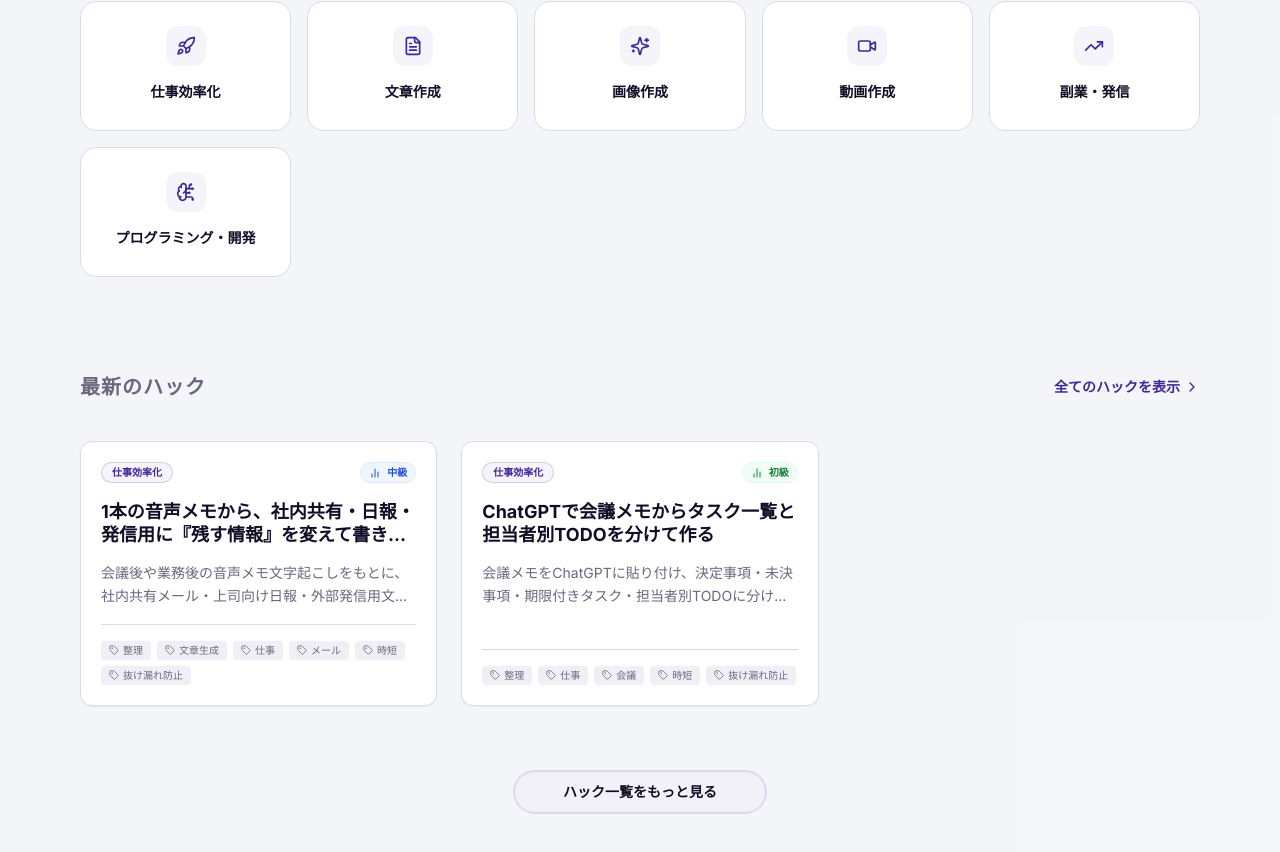
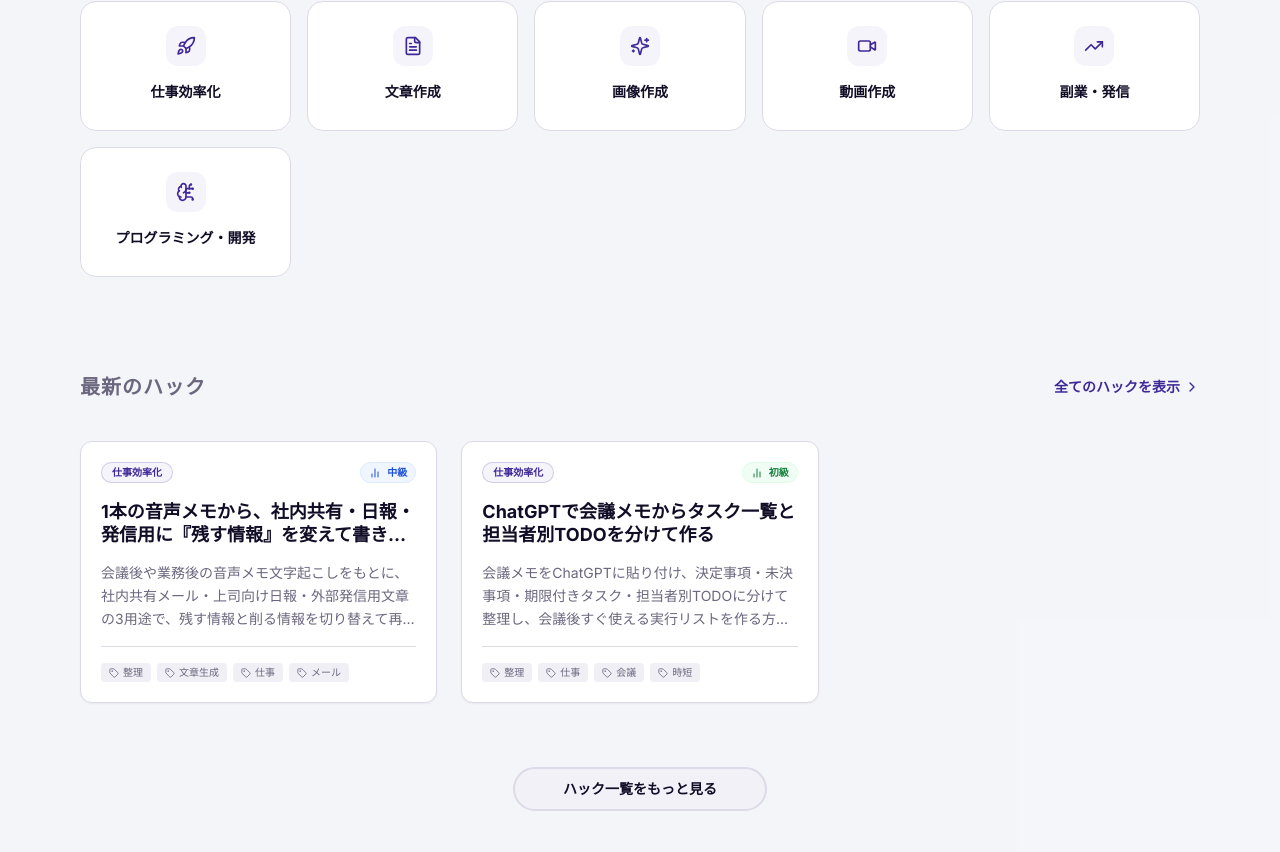
Before and after one commit to tools-labo/hakumiru, a Next.js app: page / in a window 1280 px wide. Shown: the part 649-1501 px from the top of the page. Built offline with nearby package versions, Linux system fonts and the light colour scheme.

Commit message:
Update HackCard.tsx

```diff
--- a/src/components/HackCard.tsx
+++ b/src/components/HackCard.tsx
@@ -1,4 +1,3 @@
-
 "use client";
 
 import Link from "next/link";
@@ -18,31 +17,44 @@ export function HackCard({ hack }: HackCardProps) {
     advanced: "bg-purple-50 text-purple-700 border-purple-100",
   }[hack.difficulty];
 
+  const visibleTags = hack.tags.slice(0, 4);
+
   return (
     <Link href={`/hacks/${hack.id}`}>
       <Card className="group overflow-hidden hover:ring-2 hover:ring-primary/20 transition-all duration-200 border bg-white h-full flex flex-col">
         <CardHeader className="p-5 pb-2">
-          <div className="flex items-center justify-between mb-3">
-            <Badge variant="outline" className="text-[10px] font-bold text-primary border-primary/20 bg-primary/5">
+          <div className="flex items-center justify-between gap-3 mb-3">
+            <Badge
+              variant="outline"
+              className="text-[10px] font-bold text-primary border-primary/20 bg-primary/5"
+            >
               {hack.category}
             </Badge>
-            <div className={`flex items-center gap-1.5 px-2 py-0.5 rounded-full border text-[10px] font-bold ${difficultyStyles}`}>
+
+            <div
+              className={`flex items-center gap-1.5 px-2 py-0.5 rounded-full border text-[10px] font-bold whitespace-nowrap ${difficultyStyles}`}
+            >
               <BarChart2 className="w-3 h-3" />
               {difficultyLabels[hack.difficulty]}
             </div>
           </div>
+
           <h3 className="text-lg font-bold leading-tight group-hover:text-primary transition-colors line-clamp-2">
             {hack.title}
           </h3>
         </CardHeader>
+
         <CardContent className="p-5 pt-2 flex-grow flex flex-col gap-4">
-          <p className="text-sm text-muted-foreground line-clamp-2 leading-relaxed">
+          <p className="text-sm text-muted-foreground line-clamp-3 leading-relaxed">
             {hack.summary}
           </p>
 
           <div className="mt-auto pt-4 border-t flex flex-wrap gap-1.5">
-            {hack.tags.map((tag) => (
-              <span key={tag} className="text-[10px] font-medium text-muted-foreground bg-secondary/50 px-2 py-0.5 rounded flex items-center gap-1">
+            {visibleTags.map((tag) => (
+              <span
+                key={tag}
+                className="text-[10px] font-medium text-muted-foreground bg-secondary/50 px-2 py-0.5 rounded flex items-center gap-1"
+              >
                 <Tag className="w-2.5 h-2.5" />
                 {tag}
               </span>
```
